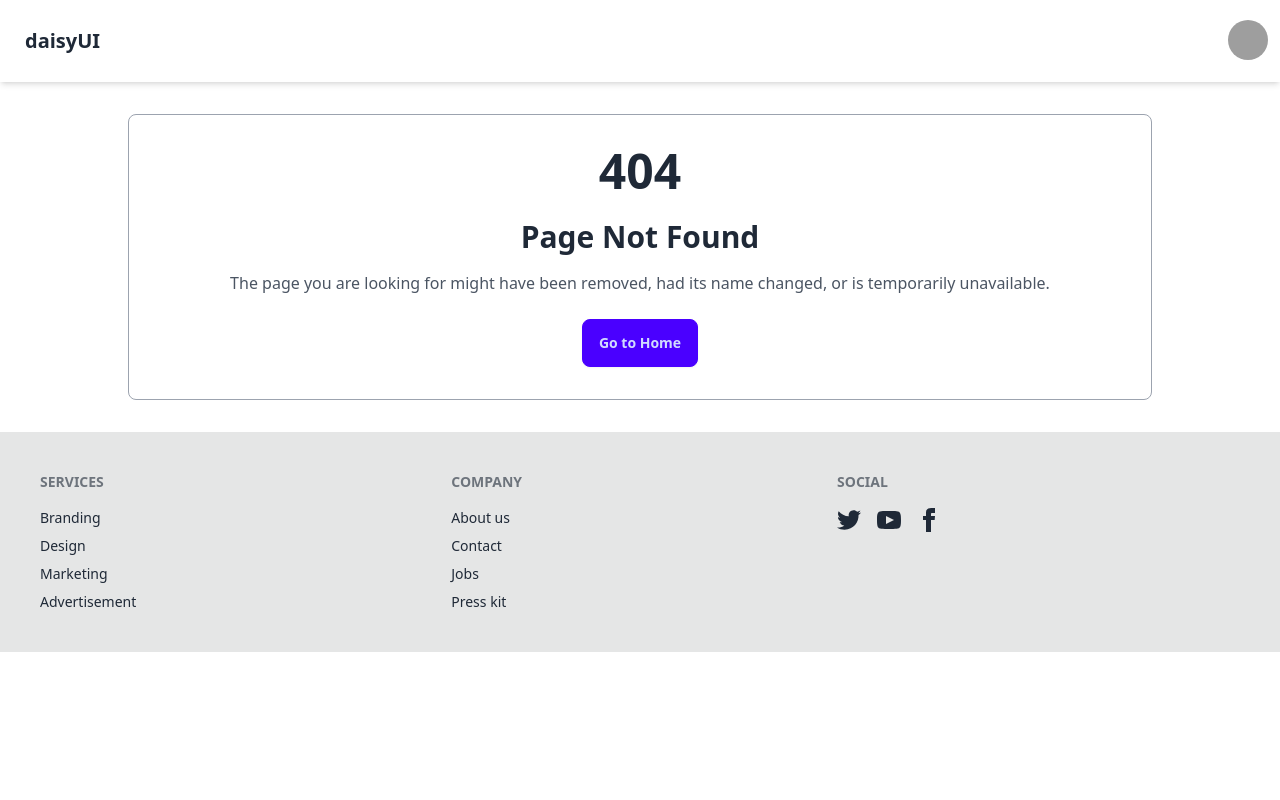
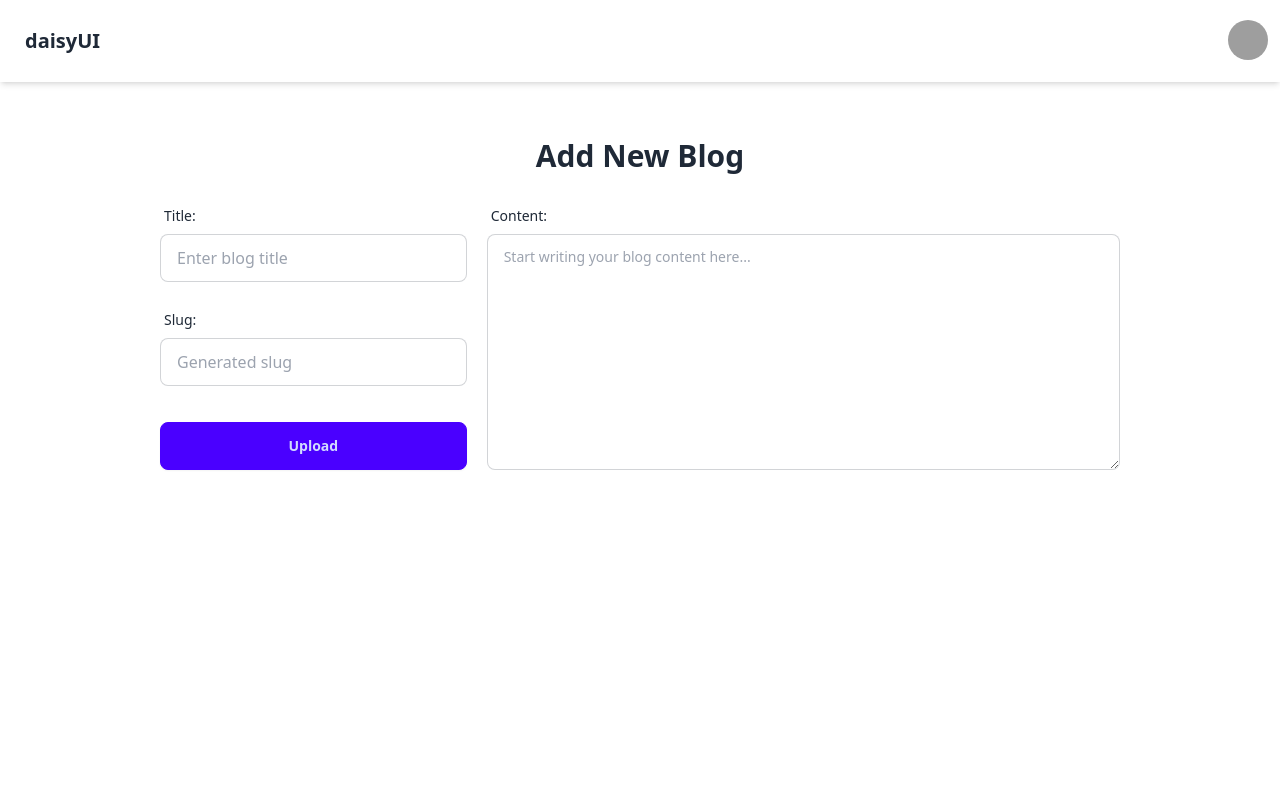
Before and after one commit to kamal-deep-131/blog, a React (Vite) app in the folder frontend/: page /add-blog in a window 1280 px wide. Shown: the top 800 px of the page. Built offline with nearby package versions, Linux system fonts and the light colour scheme; grey boxes are pictures that could not be loaded.

Commit message:
add add-blog page for adding blogs

```diff
--- a/frontend/package.json
+++ b/frontend/package.json
@@ -11,10 +11,13 @@
   },
   "dependencies": {
     "axios": "^1.7.2",
+    "jodit-react": "^4.1.2",
     "react": "^18.3.1",
     "react-dom": "^18.3.1",
     "react-icons": "^5.2.1",
-    "react-router-dom": "^6.24.1"
+    "react-router-dom": "^6.24.1",
+    "react-tinymce": "^0.7.0",
+    "slugify": "^1.6.6"
   },
   "devDependencies": {
     "@types/react": "^18.3.3",
--- a/frontend/src/components/InputField.jsx
+++ b/frontend/src/components/InputField.jsx
@@ -1,8 +1,7 @@
-// src/components/InputField.js
 import React, { useState } from 'react';
 import { FaEye, FaEyeSlash } from 'react-icons/fa';
 
-const InputField = ({ label, type = "text", placeholder, value, onChange }) => {
+const InputField = ({ label, type = "text", placeholder, value, onChange, readOnly }) => {
     const [isPasswordVisible, setIsPasswordVisible] = useState(false);
     const handleTogglePasswordVisibility = () => {
         setIsPasswordVisible(!isPasswordVisible);
@@ -20,6 +19,7 @@ const InputField = ({ label, type = "text", placeholder, value, onChange }) => {
                     className="input input-bordered w-full pr-10"
                     value={value}
                     onChange={onChange}
+                    readOnly={readOnly}
                 />
                 {type === 'password' && (
                     <button
--- a/frontend/src/main.jsx
+++ b/frontend/src/main.jsx
@@ -3,7 +3,7 @@ import ReactDOM from 'react-dom/client'
 // import App from './App.jsx'
 import './index.css'
 import { Layout } from './components'
-import { Home, Register, Login, SingleBlogPage, Profile, PageNotFound } from './pages'
+import { Home, Register, Login, SingleBlogPage, Profile, PageNotFound, AddBlog } from './pages'
 import { createBrowserRouter, createRoutesFromChildren, Outlet, Route, RouterProvider } from 'react-router-dom'
 
 const router = createBrowserRouter(
@@ -14,6 +14,7 @@ const router = createBrowserRouter(
       <Route path='/login' element={<Login />} />
       <Route path='/single-blog' element={<SingleBlogPage />} />
       <Route path='/profile' element={<Profile />} />
+      <Route path='/add-blog' element={<AddBlog />} />
 
       {/* 404 page  */}
       <Route path='*' element={<PageNotFound />} />
--- /dev/null
+++ b/frontend/src/pages/AddBlog.jsx
@@ -0,0 +1,71 @@
+import React, { useState } from 'react';
+import slugify from 'slugify';
+import InputField from '../components/InputField';
+
+const AddBlog = () => {
+    const [title, setTitle] = useState('');
+    const [slug, setSlug] = useState('');
+    const [content, setContent] = useState('');
+
+    const handleTitleChange = (e) => {
+        const newTitle = e.target.value;
+        setTitle(newTitle);
+        setSlug(slugify(newTitle, { lower: true, strict: true }));
+    };
+
+    const handleContentChange = (e) => {
+        setContent(e.target.value);
+    };
+
+    const handleSubmit = (e) => {
+        e.preventDefault();
+        console.log('Title:', title);
+        console.log('Slug:', slug);
+        console.log('Content:', content);
+        // Add your submit logic here (e.g., send data to your API)
+    };
+
+    return (
+        <section className="w-full px-4 py-6  min-h-screen flex flex-col items-center">
+            <div className="max-w-screen-lg w-full  p-8">
+                <h1 className="text-3xl font-semibold text-center mb-6">Add New Blog</h1>
+                <form onSubmit={handleSubmit} className="grid grid-cols-1 md:grid-cols-3 gap-5">
+                    <div className="col-span-1 flex flex-col gap-5">
+                        <InputField
+                            label="Title:"
+                            type="text"
+                            placeholder="Enter blog title"
+                            value={title}
+                            onChange={handleTitleChange}
+                        />
+                        <InputField
+                            label="Slug:"
+                            type="text"
+                            placeholder="Generated slug"
+                            value={slug}
+                            readOnly
+                        />
+
+                        <button className="btn btn-primary mt-4" type="submit">
+                            Upload
+                        </button>
+                    </div>
+                    <div className="form-control col-span-2">
+                        <label className="label">
+                            <span className="label-text">Content:</span>
+                        </label>
+                        <textarea
+                            className="textarea textarea-bordered h-full w-full"
+                            placeholder="Start writing your blog content here..."
+                            value={content}
+                            onChange={handleContentChange}
+                        />
+                    </div>
+
+                </form>
+            </div>
+        </section>
+    );
+};
+
+export default AddBlog;
--- a/frontend/src/pages/index.js
+++ b/frontend/src/pages/index.js
@@ -4,5 +4,6 @@ import Register from './Register.jsx'
 import SingleBlogPage from "./SingleBlogPage.jsx"
 import Profile from './Profile.jsx'
 import PageNotFound from './PageNotFound.jsx'
+import AddBlog from "./AddBlog.jsx"
 
-export { Home, Login, Register, SingleBlogPage, Profile, PageNotFound }
+export { Home, Login, Register, SingleBlogPage, Profile, PageNotFound, AddBlog }
```
Also changed, not shown: 2 other files (tests, documents, lock files or other folders).
